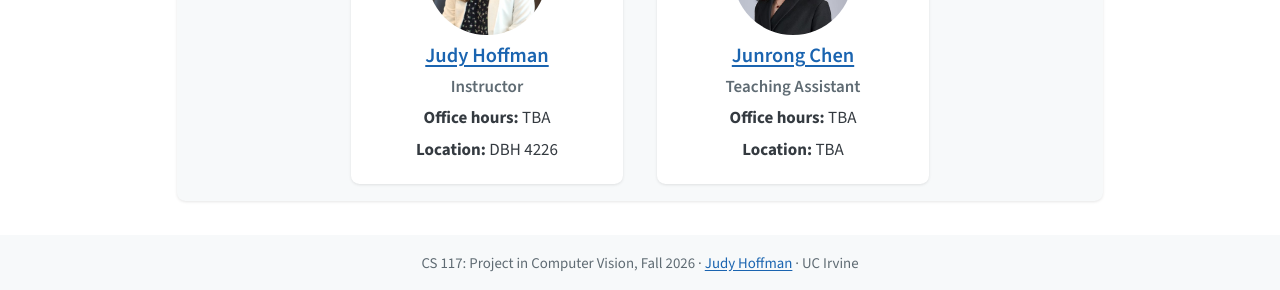
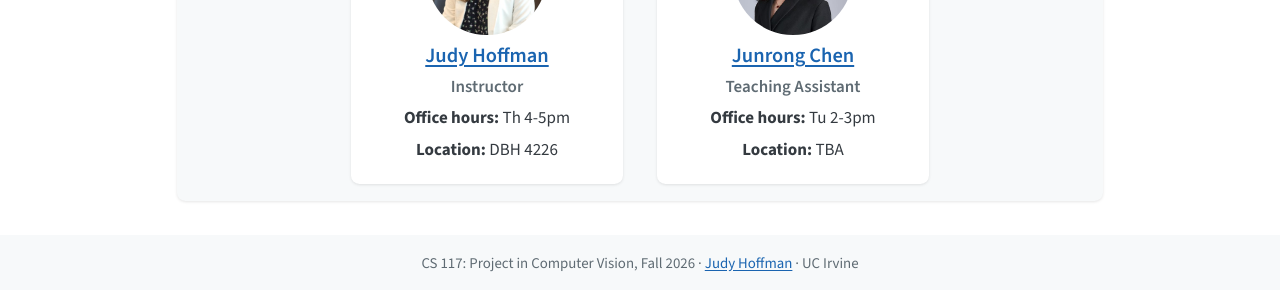
Before and after one commit to jhoffman/cs117-fa26, a Jekyll site: the page built from index.html, in a window 1280 px wide and 1362 px high. Shown: the part 1069-1359 px from the top of the window. Built offline with Jekyll 4.4.1, drawn with Linux system fonts in a browser that asks for light colours.

Commit message:
office hours push

```diff
--- a/_data/staff.yml
+++ b/_data/staff.yml
@@ -4,12 +4,12 @@
   role: "Instructor"
   img: "assets/images/instructor.jpg"
   url: "https://jhoffman.github.io/"
-  office_hours: "TBA"
+  office_hours: "Th 4-5pm"
   location: "DBH 4226"
 
 - name: "Junrong Chen"
   role: "Teaching Assistant"
   img: "assets/images/junrong-chen.jpg"
   url: "https://junrongchen2004.github.io/"
-  office_hours: "TBA"
+  office_hours: "Tu 2-3pm"
   location: "TBA"
```
